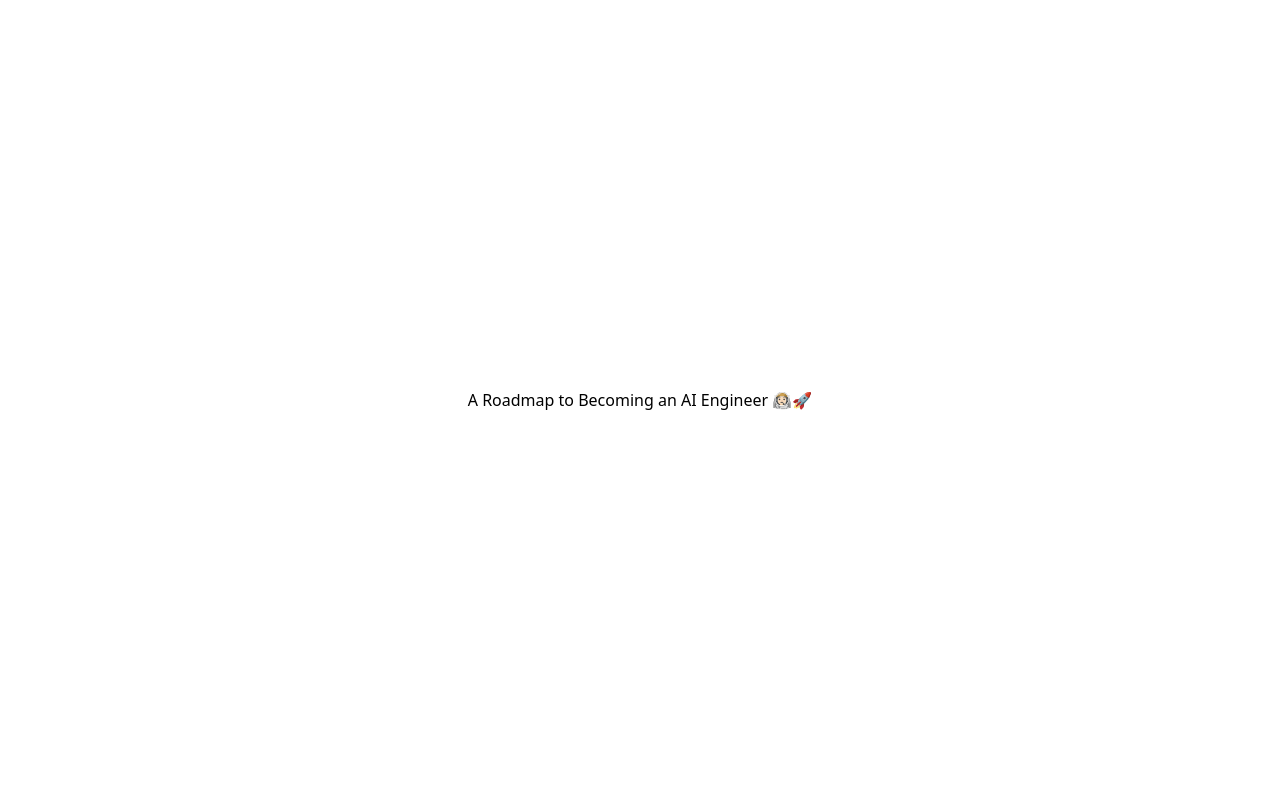
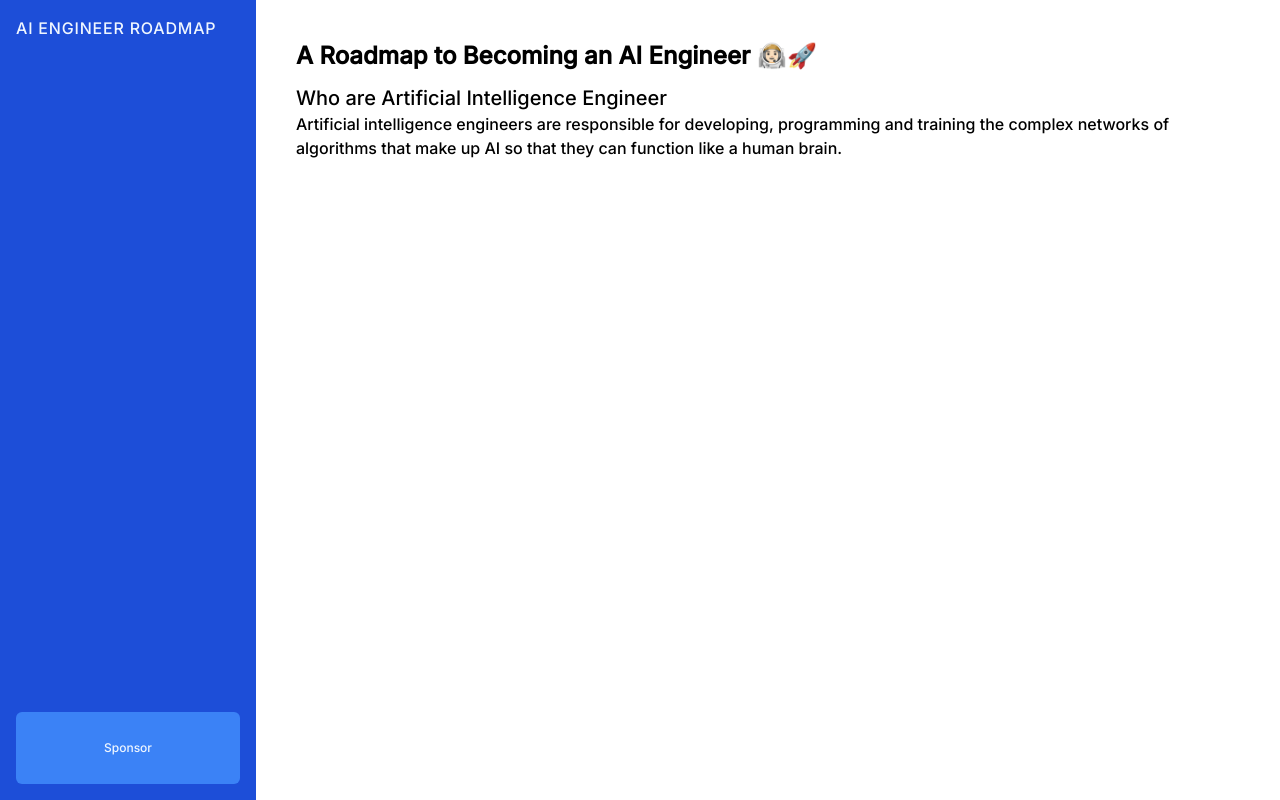
Before and after one commit to athivvat/ai-engineer-guide, a Next.js app: page / in a window 1280 px wide. Built offline with nearby package versions, Linux system fonts and the light colour scheme.

Commit message:
Setup site

```diff
--- /dev/null
+++ b/src/components/ads/Ads.tsx
@@ -0,0 +1,5 @@
+const Ads = () => {
+  return <div className="bg-blue-500 rounded-md px-3 py-7 text-center text-xs">Sponsor</div>;
+};
+
+export default Ads;
--- /dev/null
+++ b/src/components/ads/index.ts
@@ -0,0 +1 @@
+export { default as Ads } from "./Ads";
--- /dev/null
+++ b/src/layout/Layout.tsx
@@ -0,0 +1,20 @@
+import { Ads } from "../components/ads"
+
+const Layout = ({ children }) => {
+  return (
+    <>
+      <div className="relative min-h-screen flex">
+        <div className="flex flex-col justify-between bg-blue-700 text-blue-50 w-64 p-4">
+          <div>
+          <a href="/" className="font-medium tracking-wider transition-colors hover:text-white uppercase focus:text-white focus-visible:ring-2 focus-visible:ring-offset-2 focus-visible:ring-sky-500 focus-visible:ring-opacity-60 focus-visible:outline-none focus:outline-none rounded">AI Engineer Roadmap</a>
+          <nav></nav>
+          </div>
+          <Ads />
+        </div>
+        <div className="flex-1 p-10">{children}</div>
+      </div>
+    </>
+  );
+};
+
+export default Layout;
--- /dev/null
+++ b/src/layout/index.ts
@@ -0,0 +1 @@
+export { default as Layout } from './Layout';
--- a/src/pages/_app.tsx
+++ b/src/pages/_app.tsx
@@ -1,8 +1,13 @@
 import type { AppProps } from "next/app";
+import { Layout } from "../layout";
 import "../styles/globals.css";
 
-function MyApp({ Component, pageProps }: AppProps) {
-  return <Component {...pageProps} />;
+function App({ Component, pageProps }: AppProps) {
+  return (
+    <Layout>
+      <Component {...pageProps} />
+    </Layout>
+  );
 }
 
-export default MyApp;
+export default App;
--- a/src/pages/_document.tsx
+++ b/src/pages/_document.tsx
@@ -36,9 +36,19 @@ class MyDocument extends Document {
             href="/favicons/favicon-16x16.png"
           />
           <link rel="manifest" href="/favicons/site.webmanifest" />
-          <link rel="mask-icon" href="/favicons/safari-pinned-tab.svg" color="#000000" />
+          <link
+            rel="mask-icon"
+            href="/favicons/safari-pinned-tab.svg"
+            color="#000000"
+          />
           <meta name="msapplication-TileColor" content="#000000" />
           <meta name="theme-color" content="#000000" />
+          <link rel="preconnect" href="https://fonts.googleapis.com" />
+          <link rel="preconnect" href="https://fonts.gstatic.com" />
+          <link
+            href="https://fonts.googleapis.com/css2?family=Inter:wght@100;300;500&display=swap"
+            rel="stylesheet"
+          />
         </Head>
         <body>
           <Main />
--- a/src/pages/index.tsx
+++ b/src/pages/index.tsx
@@ -7,10 +7,16 @@ function IndexPage() {
         <title> A Roadmap to Becoming an AI Engineer</title>
         <meta name="viewport" content="initial-scale=1.0, width=device-width" />
       </Head>
-      <div className="flex justify-center h-screen">
-        <div className="self-center">
+      <div className="">
+        <h1 className="text-2xl font-bold mb-3">
           A Roadmap to Becoming an AI Engineer 👨🏻‍🚀🚀
-        </div>
+        </h1>
+        <h2 className="text-xl">Who are Artificial Intelligence Engineer</h2>
+        <p>
+          Artificial intelligence engineers are responsible for developing,
+          programming and training the complex networks of algorithms that make
+          up AI so that they can function like a human brain.{" "}
+        </p>
       </div>
     </>
   );
--- a/tailwind.config.js
+++ b/tailwind.config.js
@@ -1,8 +1,27 @@
 // tailwind.config.js
 module.exports = {
-  purge: [],
+  mode: "jit",
+  purge: ["./public/**/*.html", "./src/**/*.{js,jsx,ts,tsx,vue}"],
   darkMode: false, // or 'media' or 'class'
   theme: {
+    fontFamily: {
+      sans: [
+        "Inter",
+        "system-ui",
+        "-apple-system",
+        "BlinkMacSystemFont",
+        '"Segoe UI"',
+        "Roboto",
+        '"Helvetica Neue"',
+        "Arial",
+        '"Noto Sans"',
+        "sans-serif",
+        '"Apple Color Emoji"',
+        '"Segoe UI Emoji"',
+        '"Segoe UI Symbol"',
+        '"Noto Color Emoji"',
+      ],
+    },
     extend: {},
   },
   variants: {
```
Also changed, not shown: next-env.d.ts.
